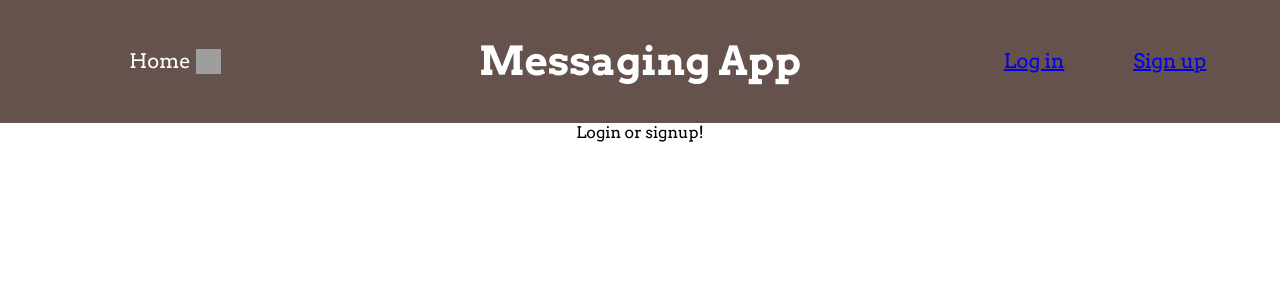
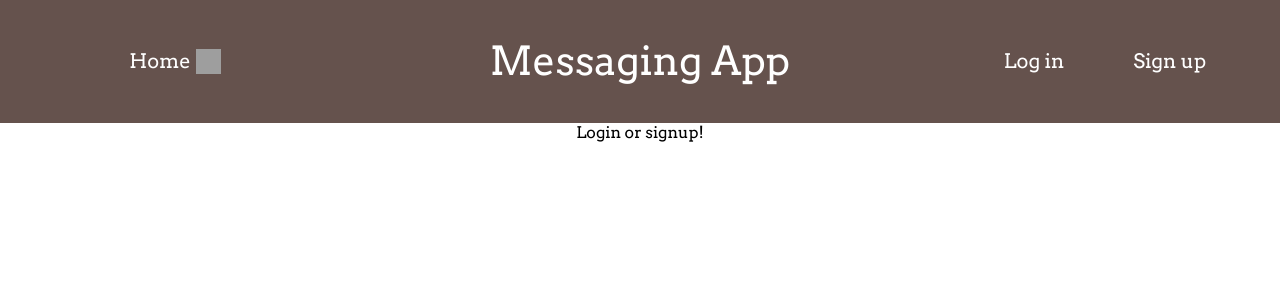
Before and after one commit to EmberD323/messaging_app_frontend, a React (Vite) app: page / in a window 1280 px wide. Shown: the top 300 px of the page. Built offline with nearby package versions, Linux system fonts and the light colour scheme; grey boxes are pictures that could not be loaded; a web font is replaced by a local one.

Commit message:
Style nav bar

```diff
--- a/src/components/Partials/NavBar.jsx
+++ b/src/components/Partials/NavBar.jsx
@@ -15,7 +15,7 @@ function NavBar({token,setToken}) {
                 <div className="routes">
                     <Link to="homepage">
                         <div>Home</div>
-                        <img width="25" height="25" src="https://img.icons8.com/ios-filled/50/FFFFFF/home.png" alt="home"/>
+                        <img width="25" height="25" src="https://img.icons8.com/ios-filled/50/b5ef8a/home.png" alt="home"/>
                     </Link>
                 </div>
                 <h1 className="heading">Messaging App</h1>
@@ -32,12 +32,12 @@ function NavBar({token,setToken}) {
                 <div className="routes">
                     <Link to="homepage">
                         <div>Home</div>
-                        <img width="25" height="25" src="https://img.icons8.com/ios-filled/50/FFFFFF/home.png" alt="home"/>
+                        <img width="25" height="25" src="https://img.icons8.com/ios-filled/50/b5ef8a/home.png" alt="home"/>
                     </Link>
 
                     <Link to="profile">
                         <div>My Profile</div>
-                        <img width="30" height="30" src="https://img.icons8.com/ios-glyphs/30/FFFFFF/person-male.png" alt="person-male"/>
+                        <img width="30" height="30" src="https://img.icons8.com/ios-glyphs/30/b5ef8a/person-male.png" alt="person-male"/>
                     </Link>
                 </div>
                 <h1 className="heading">Messaging App</h1>
--- a/src/styles/App.css
+++ b/src/styles/App.css
@@ -24,13 +24,29 @@ body{
   gap:15px;
   align-items: center;
   justify-content: space-evenly;
+  flex-wrap: wrap;
 }
-.routes>a{
+.routes>a,.user>a{
   text-decoration: none;
   color: white;
   display: flex;
+  flex-wrap: wrap;
   gap:5px;
   align-items: center;
+}
+.user>button{
+  background-color: var(--light-green);
+  border:0px;
+  font-size: 15px;
+  border-radius: 2px;
+  padding:5px 10px;
+  color:var(--wenge)
+}
+.user>button:hover{
+  box-shadow: 0px 0px 10px 0px #000000;
+}
+.navBar>h1{
+  font-weight: 100;
 }
 .formContainer#false,.profile>button#true{
   display:none;
```
